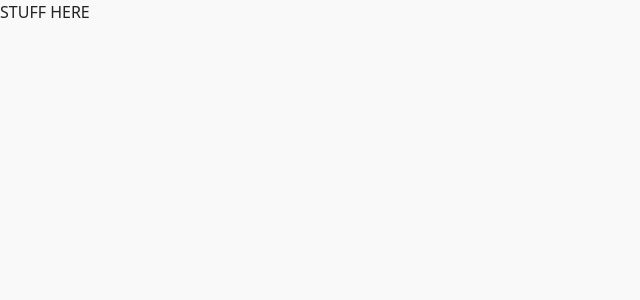
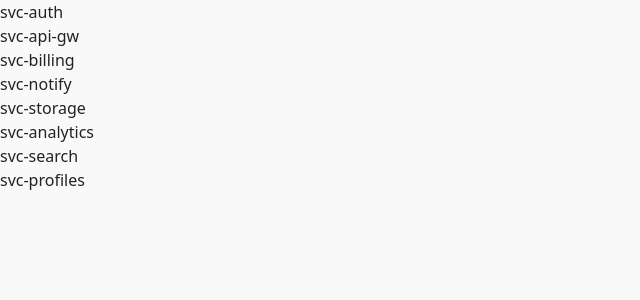
Before and after one commit to ionutbirlad/service-dashboard, a React (Vite) app: page / in a window 1280 px wide. Shown: the top 300 px of the page, without its empty margins (0-640 px from the left). Built offline with nearby package versions, Linux system fonts and the light colour scheme.

Commit message:
feat: added mock API

```diff
--- a/src/App.tsx
+++ b/src/App.tsx
@@ -1,5 +1,28 @@
+import { useState, useEffect } from 'react';
+
+import { type Service } from './types/Service';
+import fetchServices from './utils/endpoints/services';
+
 function App() {
-  return <>STUFF HERE</>;
+  const [data, setData] = useState<Service[]>();
+
+  useEffect(() => {
+    fetchServices('200')
+      .then((res) => {
+        setData(res);
+      })
+      .catch((err) => {
+        setData(err);
+      });
+  }, []);
+
+  return (
+    <ul>
+      {data?.map((service) => (
+        <li>{service.id}</li>
+      ))}
+    </ul>
+  );
 }
 
 export default App;
--- a/src/utils/endpoints/services.ts
+++ b/src/utils/endpoints/services.ts
@@ -0,0 +1,18 @@
+import { type Service } from '../../types/Service';
+import services from '../../data/services';
+
+type FetchStatus = '200' | '500';
+
+const fetchServices = (status: FetchStatus): Promise<Service[]> => {
+  return new Promise((resolve, reject) => {
+    setTimeout(() => {
+      if (status === '200') {
+        resolve(services);
+      } else {
+        reject('something went wrong');
+      }
+    }, 1500);
+  });
+};
+
+export default fetchServices;
```
